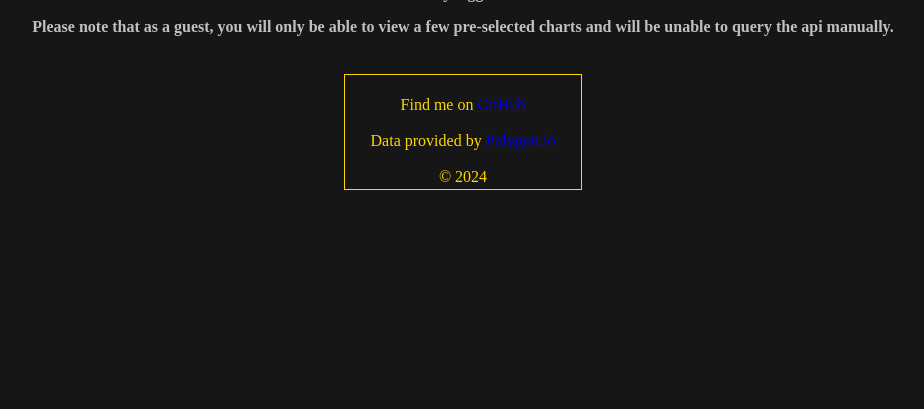
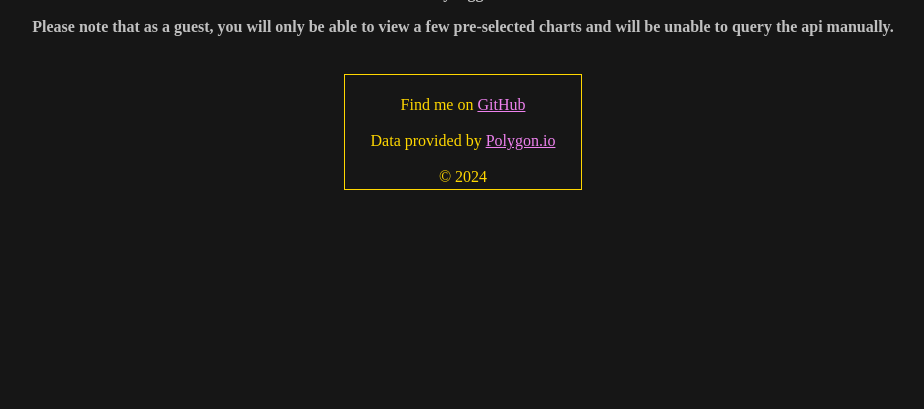
Before and after one commit to JamesBrooks01/CoinCanvas, a Flask app: page / in a window 1280 px wide. Shown: the part 256-665 px from the top of the page, without its empty margins (177-1101 px from the left). Run offline with Flask 3, Linux system fonts and the light colour scheme.

Commit message:
made the a tag in the footer have a unique text color that shows up well against the color pallete

```diff
--- a/static/base.css
+++ b/static/base.css
@@ -91,3 +91,7 @@
     padding-left: 2%;
     padding-right: 2%;
 }
+
+.creditFooter{
+    color: violet;
+}
```
